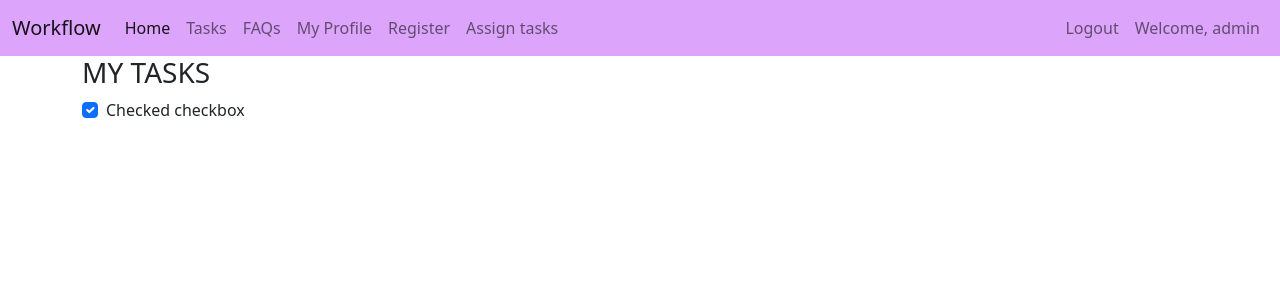
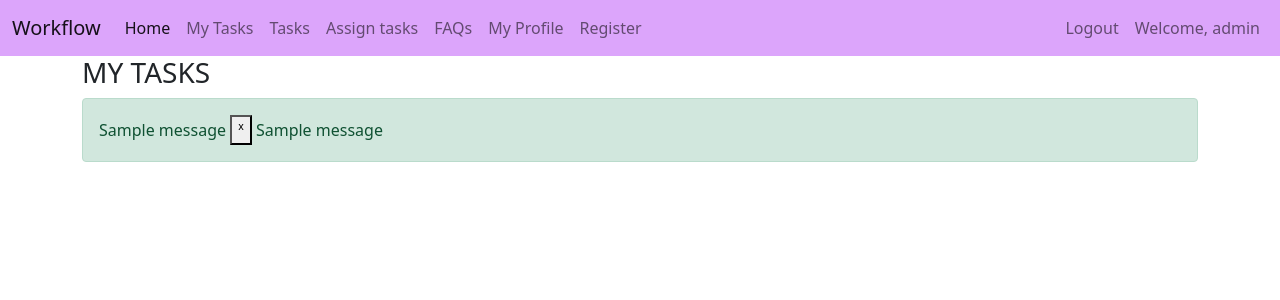
Before and after one commit to AditeeKore/Workflow-Managment-Application, a Django app: page /mytask in a window 1280 px wide. Shown: the top 300 px of the page. Run offline with Django 3.2, Linux system fonts and the light colour scheme; a user stored in the database is signed in; tables that the repository leaves empty hold one stand-in row (values such as "Sample post"); one stand-in notice (Sample message) is shown.

Commit message:
working on mytasks

```diff
--- a/Workflow/Home/admin.py
+++ b/Workflow/Home/admin.py
@@ -1,6 +1,7 @@
-from Home.models import Assigned_tasks
+from Home.models import Assigned_tasks, MyTask
 from django.contrib import admin
 
 
 # Register your models here.
 admin.site.register(Assigned_tasks)
+admin.site.register(MyTask)
--- a/Workflow/Home/models.py
+++ b/Workflow/Home/models.py
@@ -10,3 +10,9 @@ class Assigned_tasks(models.Model):
     submit_date = models.DateField(null=True)
     def __str__(self):
         return self.task_name
+
+class MyTask(models.Model):
+    item = models.CharField(max_length=200)
+    completed = models.BooleanField(default=False)
+    def __str__(self):
+        return self.item
--- a/Workflow/Home/views.py
+++ b/Workflow/Home/views.py
@@ -1,5 +1,4 @@
 from django.shortcuts import render, redirect, HttpResponse
-from Home.models import Assigned_tasks
 from django.contrib import messages
 from .models import *
 from .forms import NewUserForm
@@ -9,6 +8,34 @@ from django.contrib.admin.views.decorators import staff_member_required
 from django.contrib.auth.decorators import login_required
 from django.contrib.auth.models import User, auth
 
+
+def mytask(request):
+    if request.method == "POST":
+        item = request.POST.get('item')
+        mytasks=MyTask(item=item)
+        mytasks.save()
+        all_items = MyTask.objects.all()
+        messages.success(request, 'New task created')
+        return render(request, 'mytask.html',{'all_items':all_items})
+
+
+    # if request.method == 'POST':
+    #     # form = MyTaskForm(request.POST or None)
+    #     item = request.POST.get('item' or None)
+    #     completed = request.POST.get('completed' or None)
+    #     mytasks=MyTask(item=item, completed=completed)
+
+    #     # if form.is_valid():
+    #     #     form.save()
+    #     if mytasks.is_valid():
+    #         mytasks.save()
+    #         all_items = MyTask.objects.all()
+    #         messages.success(request, ('Task has been added to your list'))
+    #         return render(request, 'mytask.html', {'all_items':all_items})
+
+    else:
+        all_items = MyTask.objects.all()
+        return render(request, 'mytask.html', {'all_items':all_items})
 
 
 
--- a/Workflow/Workflow/settings.py
+++ b/Workflow/Workflow/settings.py
@@ -39,6 +39,7 @@ INSTALLED_APPS = [
     'django.contrib.staticfiles',
     'Home',
     'crispy_forms',
+
 ]
 
 CRISPY_TEMPLATE_PACK = 'bootstrap4'
--- a/Workflow/Workflow/urls.py
+++ b/Workflow/Workflow/urls.py
@@ -17,7 +17,9 @@ Including another URLconf
 from django.contrib import admin
 from django.urls import path, include
 
+
 urlpatterns = [
     path('admin/', admin.site.urls),
     path('', include('Home.urls')),
+
 ]
--- a/Workflow/templates/base.html
+++ b/Workflow/templates/base.html
@@ -25,7 +25,15 @@
           </li>
           {% if user.is_authenticated %}
           <li class="nav-item">
+            <a class="nav-link" href="/mytask">My Tasks</a>
+          </li>{% endif %}
+          {% if user.is_authenticated %}
+          <li class="nav-item">
             <a class="nav-link" href="/tasks">Tasks</a>
+          </li>{% endif %}
+          </li>{% if user.is_authenticated %}
+          <li class="nav-item">
+            <a class="nav-link" href="/taskassign">Assign tasks</a>
           </li>{% endif %}
           <li class="nav-item">
             <a class="nav-link" href="/faq">FAQs</a>
@@ -35,10 +43,7 @@
           </li>
           <li class="nav-item">
             <a class="nav-link" href="/register">Register</a>
-          </li>{% if user.is_authenticated %}
-          <li class="nav-item">
-            <a class="nav-link" href="/taskassign">Assign tasks</a>
-          </li>{% endif %}
+
           </ul>
 
           <ul class="navbar-nav mr-auto">
--- a/Workflow/templates/mytask.html
+++ b/Workflow/templates/mytask.html
@@ -5,11 +5,73 @@
 <div class='container'>
   <h3>MY TASKS</h3>
 
-<div class="form-check">
+  {% comment %} <div class="form-check">
     <input class="form-check-input" type="checkbox" value="" id="flexCheckChecked" checked>
     <label class="form-check-label" for="flexCheckChecked">
       Checked checkbox
     </label>
+  </div> {% endcomment %}
+ {% if messages %}
+  {% for message in messages %}
+  <div class="alert alert-{{ message.tags }} alert-dismissible fade show" role="alert">
+    {{ message }}
+    <button class="close" data-dismiss="alert">
+      <small><sup>x</sup></small>
+    </button>
+    {{ message }}
+  </div>
+  {% endfor %}
+  {% endif %}
+
+  {% comment %} <div class="card" style="width: 18rem;">
+    <div class="card-body">
+      <h5 class="card-title">Card title</h5>
+      <h6 class="card-subtitle mb-2 text-muted">Card subtitle</h6>
+      <p class="card-text">Some quick example text to build on the card title and make up the bulk of the card's
+        content.</p>
+      <a href="#" class="card-link">Card link</a>
+      <a href="#" class="card-link">Another link</a>
+    </div>
+  </div> {% endcomment %}
+
+  {% comment %} <div class="card" style="width: 18rem;">
+    <div class="card-body">
+      <form method="post" action="/mytask">
+        {% csrf_token %}
+        <h5 class="card-title">Card title</h5>
+        <div class="form-row">
+          <div class="form-group col-md-5">
+            <input type="text" class="form-control" id="item" name="item" placeholder="New Task">
+          </div>
+          <div class="text-center p-2">
+            <button type="submit" class="btn btn-outline-secondary my-2 my-sm-0">Add to Task List</button>
+          </div>
+        </div>
+      </form>
+    </div>
+  </div> {% endcomment %}
+
+
+
+
+
+  {% comment %} <div>
+    <form class="form-inline" method="POST">
+      {% csrf_token %}
+      {{ form }}
+      <input class="form-control mr-sm-2" type="search" placeholder="Add Task" aria-label="Search" name="item">
+      <button class="btn btn-outline-secondary my-2 my-sm-0" type="submit">Add to Task List
+      </button>
+      <form>
+  </div> {% endcomment %}
+
+  <div>
+
+    {% if all_items %}
+      {% for things in all_items %}
+        {{ things.item }} | {{ things.completed }}
+      {% endfor %}
+    {% endif %}
   </div>
 
 
@@ -18,4 +80,6 @@
 
 
 
+
+
   {% endblock body%}
```
Also changed, not shown: Workflow/Home/forms.py (+7 -0 lines), Workflow/templates/index.html (+21 -1 lines), Workflow/Home/migrations/0006_mytask.py (added), Workflow/db.sqlite3. Lines whose indentation alone changed are shown as unchanged.
